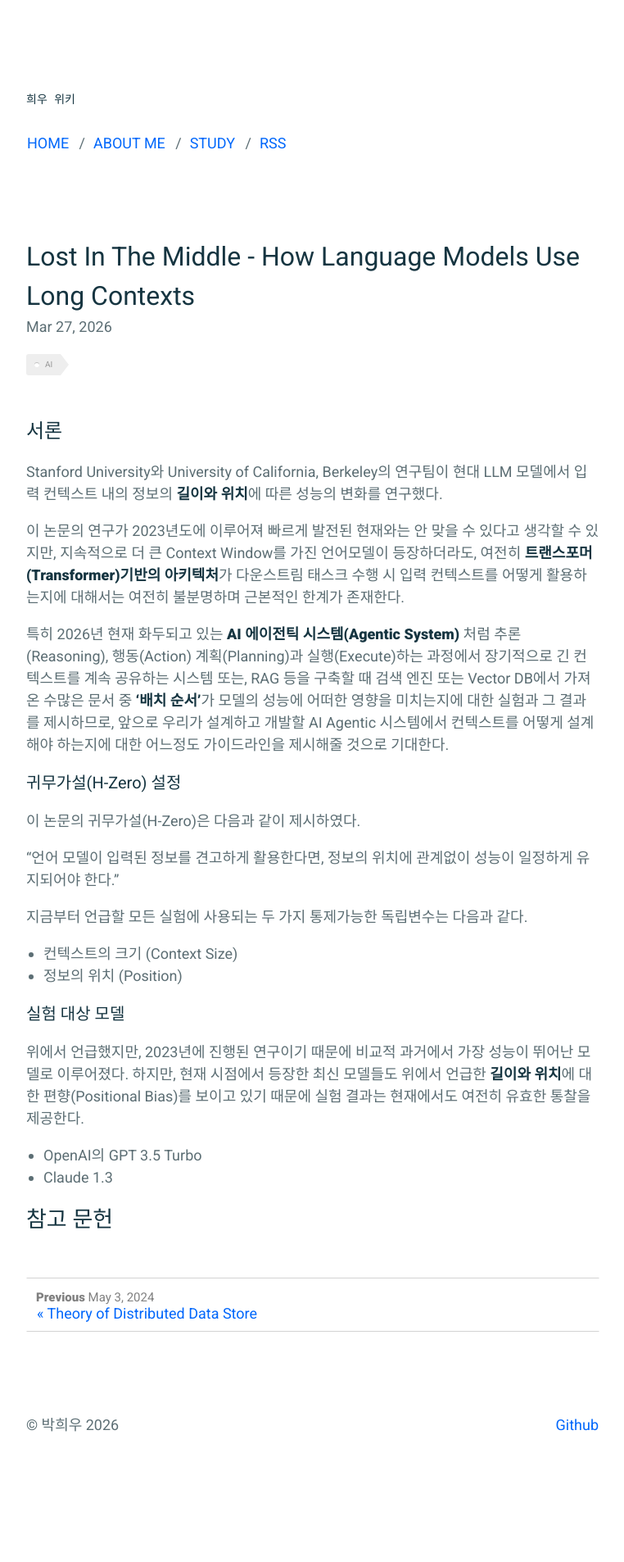
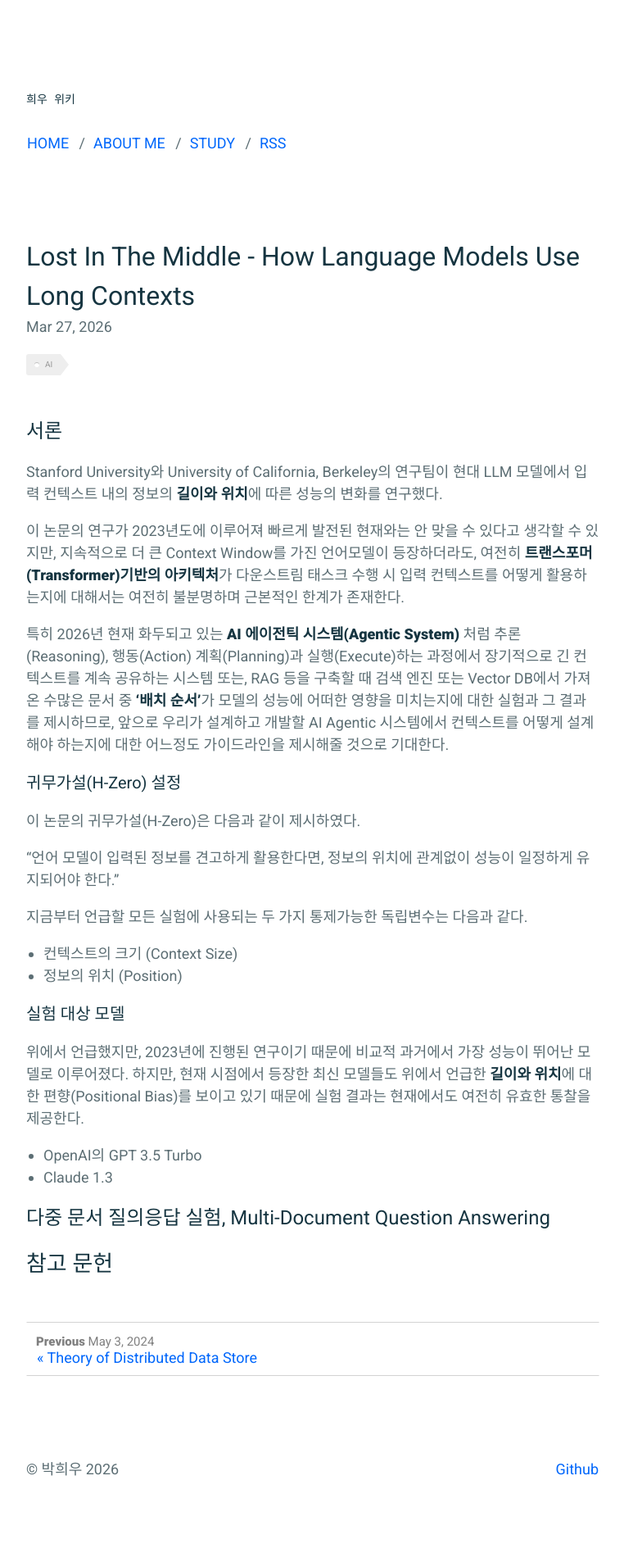
Before and after one commit to parkhuiwo0/parkhuiwo0.github.io, a Jekyll site: the page built from _posts/2026-03-27-Lost-In-the-Middle.md, in a window 1280 px wide. Shown: the whole page at 82% size, without its empty margins (258-1020 px from the left). Built offline with Jekyll 4.4.1, drawn with Linux system fonts in a browser that asks for light colours; before the commit the page ends 1852 px from its top, so only the background shows below that.

Commit message:
Update 2026-03-27-Lost-In-the-Middle.md

```diff
--- a/_posts/2026-03-27-Lost-In-the-Middle.md
+++ b/_posts/2026-03-27-Lost-In-the-Middle.md
@@ -29,4 +29,6 @@ Stanford University와 University of California, Berkeley의 연구팀이 현대
 - OpenAI의 GPT 3.5 Turbo
 - Claude 1.3
 
+## 다중 문서 질의응답 실험, Multi-Document Question Answering
+
 # 참고 문헌
```
